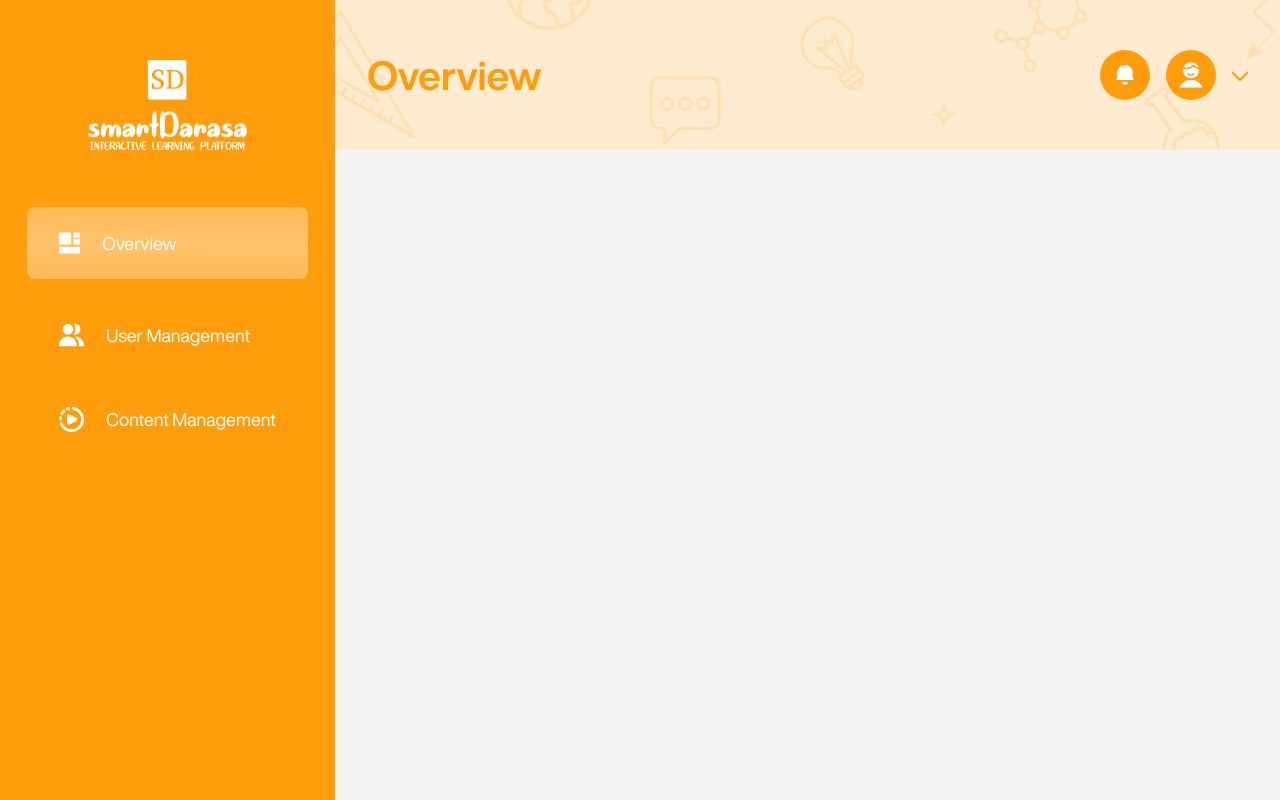
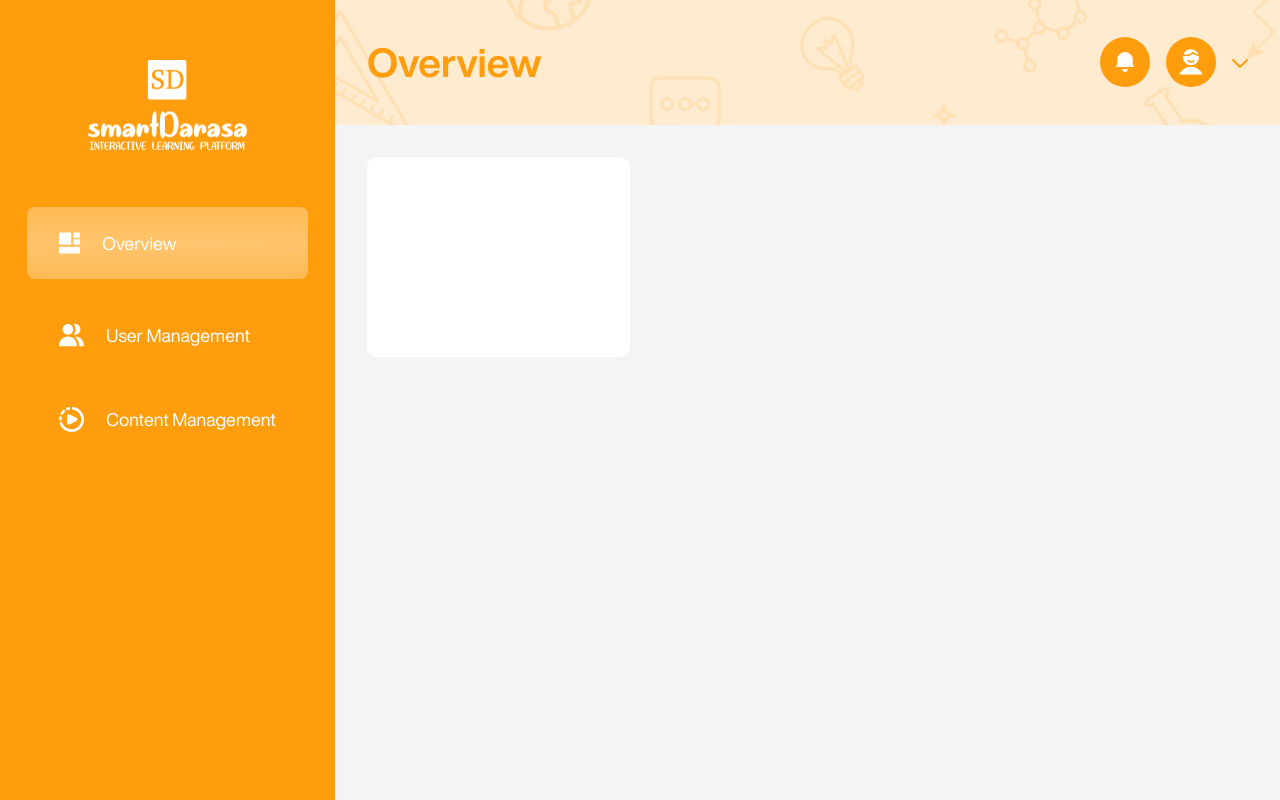
Before and after one commit to vaylette/SDAdmin, a Next.js app: page /dashboard in a window 1280 px wide. Built offline with nearby package versions, Linux system fonts and the light colour scheme.

Commit message:
Added the overview card background image

```diff
--- a/app/dashboard/page.tsx
+++ b/app/dashboard/page.tsx
@@ -1,8 +1,14 @@
 
 export default function Dashboard() {
   return (
-    <div>
+    <>
+      <div className='w-full h-full p-8'>
+        <div className='grid grid-cols-4 gap-5'>
+          <div className='w-[263px] h-[200px] bg-white-default rounded-[10px]'>
 
-    </div>
+          </div>
+        </div>
+      </div>
+    </>
   )
 }
```
Also changed, not shown: public/images/background/overview_card.png (added).
